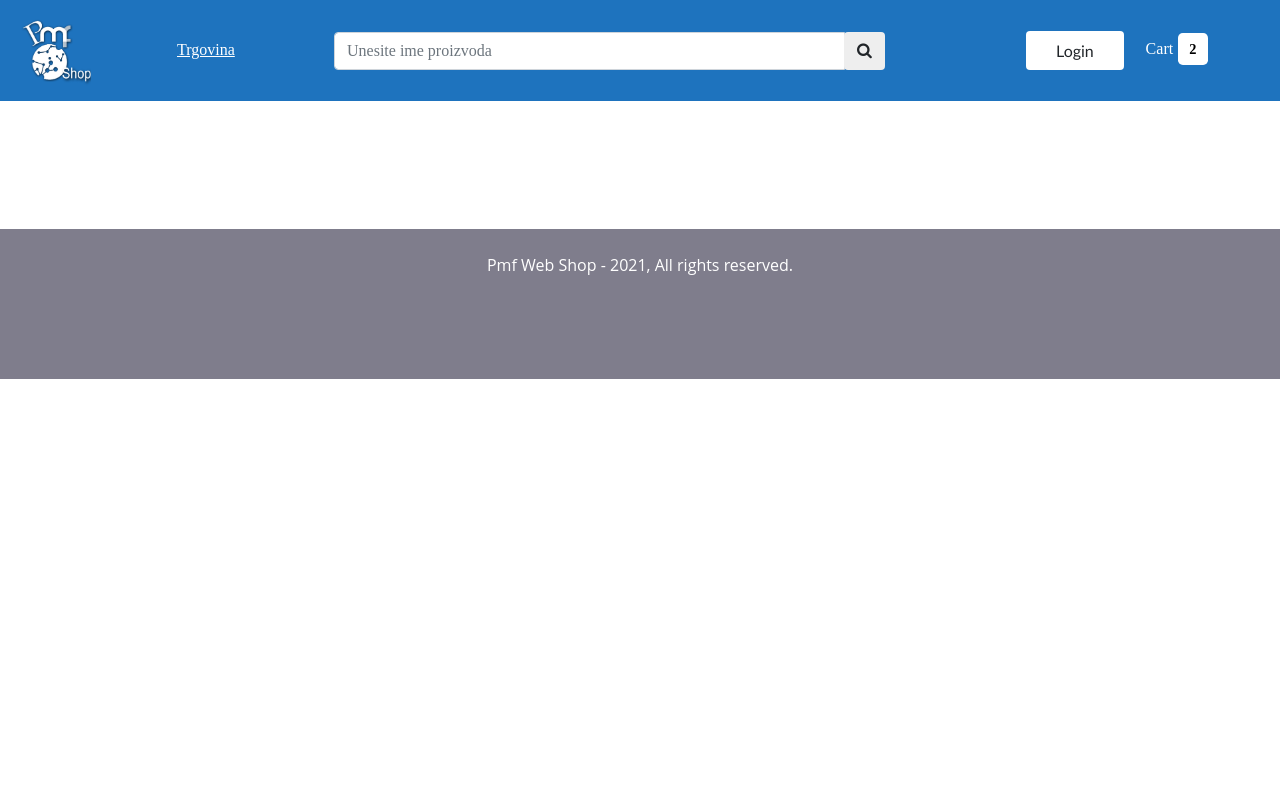
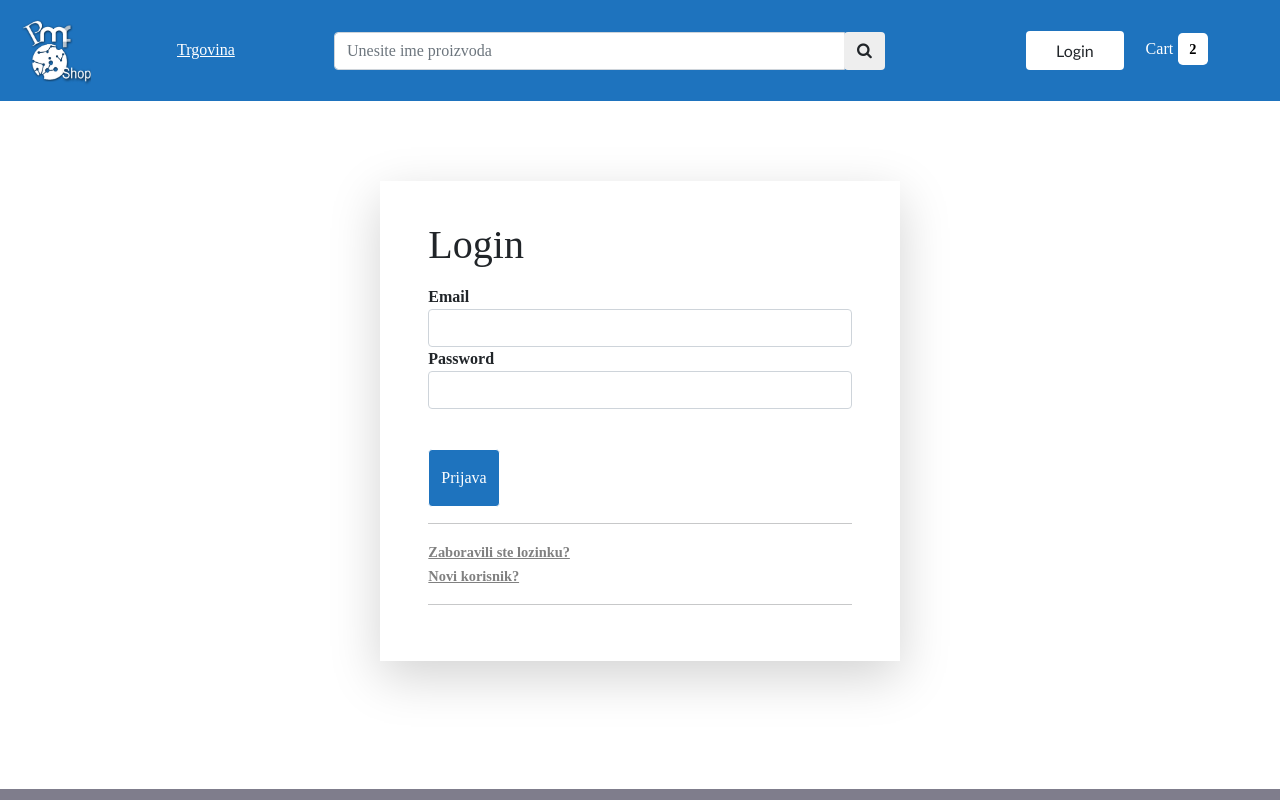
Before and after one commit to kurevijaa/PMF-Web-Shop, a React (Create React App) app in the folder frontend/: page /login in a window 1280 px wide. Built offline with nearby package versions, Linux system fonts and the light colour scheme; what react-alert-template-basic would draw is missing.

Commit message:
login user

```diff
--- a/frontend/src/App.css
+++ b/frontend/src/App.css
@@ -364,6 +364,7 @@
   margin-top: 5rem;
 
   font-weight: 700;
+
 }
 
 .wrapper form {
@@ -371,15 +372,17 @@
 }
 
 .wrapper form .btn {
-  background-color: #fa9c23;
-  border-color: #fa9c23;
+  background-color: #1e73be;
+  border-color: #ffffff;
   color: white;
   margin-top: 2.5rem;
+  margin-left: auto;
 }
 
 .wrapper form a {
   font-size: 0.9rem;
   color: grey;
+
 }
 
 /* Avatar */
--- a/frontend/src/App.js
+++ b/frontend/src/App.js
@@ -4,6 +4,7 @@
 import Home from './components/Home'
 import ProductDetails from './components/product/ProductDetails'
 import StorePage from './components/StorePage'
+import Login from './components/user/Login'
 
 function App() {
   return (
@@ -14,6 +15,7 @@
       <Route path="/search/:keyword" component={StorePage} />
       <Route path="/product/:id" component={ProductDetails} exact />
       <Route path="/Trgovina" component={StorePage} exact />
+      <Route path="/login" component={Login} />
 
       <Footer />
     </div>
--- /dev/null
+++ b/frontend/src/actions/userActions.js
@@ -0,0 +1,41 @@
+import axios from 'axios'
+import {
+    LOGIN_REQUEST,
+    LOGIN_SUCCESS,
+    LOGIN_FAIL,
+    CLEAR_ERRORS
+} from '../constants/userConstants'
+
+//Login
+export const login = (email,password) => async (dispatch) => {
+    try {
+        dispatch({
+            type: LOGIN_REQUEST
+        })
+        const config = {
+            headers: {
+                'Content-Type': 'application/json'
+            }
+        }
+
+        const { data } = await axios.post('/api/v1/login', { email, password }, config)
+
+        dispatch({
+            type: LOGIN_SUCCESS,
+            payload: data.user
+        })
+
+    }catch (error) {
+
+        dispatch({
+            type: LOGIN_FAIL,
+            payload: error.response.data.message
+        })
+    }
+}
+// Clear errors
+export const clearErrors = () => async (dispatch) => {
+    dispatch({
+        type: CLEAR_ERRORS
+    })
+}
--- a/frontend/src/components/layout/Header.js
+++ b/frontend/src/components/layout/Header.js
@@ -1,5 +1,5 @@
 import React, { Fragment } from 'react'
-import { Route } from 'react-router-dom'
+import { Route, Link } from 'react-router-dom'
 import Search from './Search'
 import StorePage from '../StorePage'
 
@@ -25,7 +25,7 @@
                 </div>
 
                 <div className="col-12 col-md-3 mt-4 mt-md-0 text-center">
-                    <button className="btn" id="login_btn">Login</button>
+                    <Link to="/login" className="btn ml-4" id="login_btn">Login</Link>
 
                     <span id="cart" className="ml-3">Cart</span>
                     <span className="ml-1" id="cart_count">2</span>
--- a/frontend/src/components/layout/Search.js
+++ b/frontend/src/components/layout/Search.js
@@ -1,7 +1,4 @@
 import React, { useState } from 'react'
-
-
-
 
 const Search = ({ history }) => {
 
--- /dev/null
+++ b/frontend/src/components/user/Login.js
@@ -0,0 +1,91 @@
+import React, { Fragment, useState, useEffect } from 'react'
+import { Link } from 'react-router-dom'
+
+import { useAlert } from 'react-alert'
+import { useDispatch, useSelector } from 'react-redux'
+import { login, clearErrors } from '../../actions/userActions'
+
+import Loader from '../layout/Loader'
+
+
+const Login = ({ history }) => {
+    const [email, setEmail] = useState('');
+    const [password, setPassword] = useState('');
+
+    const alert = useAlert();
+    const dispatch = useDispatch();
+
+    const { isAuthenticated, error, loading } = useSelector(state => state.auth);
+
+    useEffect(() => {
+        if (isAuthenticated) {
+            history.push('/')
+        }
+
+        if (error) {
+            alert.error(error);
+            dispatch(clearErrors());
+        }
+
+    }, [dispatch, alert, isAuthenticated, error, history])
+
+    const submitHandler = (e) => {
+        e.preventDefault();
+        dispatch(login(email, password))
+    }
+
+    return (
+        <Fragment>
+            {loading ? <Loader /> : (
+                <Fragment>
+
+                    <div className="row wrapper">
+                        <div className="col-10 col-lg-5">
+                            <form className="shadow-lg" onSubmit={submitHandler}>
+                                <h1 className="mb-3">Login</h1>
+                                <div className="form-group">
+                                    <label htmlFor="email_field">Email</label>
+                                    <input
+                                        type="email"
+                                        id="email_field"
+                                        className="form-control"
+                                        value={email}
+                                        onChange={(e) => setEmail(e.target.value)}
+                                    />
+                                </div>
+
+                                <div className="form-group">
+                                    <label htmlFor="password_field">Password</label>
+                                    <input
+                                        type="password"
+                                        id="password_field"
+                                        className="form-control"
+                                        value={password}
+                                        onChange={(e) => setPassword(e.target.value)}
+                                    />
+                                </div>
+                                <button
+                                    id="login_button"
+                                    type="submit"
+                                    className="btn btn-block py-3"
+                                >
+                                    Prijava
+                                </button>
+                                <hr></hr>
+                                <Link to="/password/forgot" className="float-right mb-4">Zaboravili ste lozinku?</Link>
+                                <br></br>
+                                <Link to="/register" className="float-right mt-3">Novi korisnik?</Link>
+                                <hr></hr>
+
+                            </form>
+                        </div>
+                    </div>
+
+
+                </Fragment>
+            )}
+        </Fragment>
+    )
+}
+
+export default Login
--- /dev/null
+++ b/frontend/src/constants/userConstants.js
@@ -0,0 +1,6 @@
+export const LOGIN_REQUEST='LOGIN_REQUEST'
+export const LOGIN_SUCCESS='LOGIN_SUCCESS'
+export const LOGIN_FAIL='LOGIN_FAIL'
+
+
+export const CLEAR_ERRORS='CLEAR_ERRORS'
--- /dev/null
+++ b/frontend/src/reducers/userReducers.js
@@ -0,0 +1,39 @@
+import {
+    LOGIN_REQUEST,
+    LOGIN_SUCCESS,
+    LOGIN_FAIL,
+    CLEAR_ERRORS
+} from '../constants/userConstants'
+
+export const authReducer = (state = { user: {} }, action) => {
+    switch (action.type) {
+
+        case LOGIN_REQUEST:
+            return {
+                loading: true,
+                isAuthenticated: false
+            }
+        case LOGIN_SUCCESS:
+            return {
+                ...state,
+                loading: false,
+                isAuthenticated: true,
+                user: action.payload
+            }
+        case LOGIN_FAIL:
+            return {
+                ...state,
+                loading: false,
+                isAuthenticated: false,
+                user: null,
+                error: action.payload
+            }
+        case CLEAR_ERRORS:
+            return {
+                ...state,
+                error: null
+            }
+
+        default: return state
+    }
+}
--- a/frontend/src/store.js
+++ b/frontend/src/store.js
@@ -3,10 +3,12 @@
 import { composeWithDevTools } from 'redux-devtools-extension';
 
 import { productsReducer, productDetailsReducer } from './reducers/productReducers.js';
+import { authReducer } from './reducers/userReducers'
 
 const reducer = combineReducers({
     products: productsReducer,
-    productDetails: productDetailsReducer
+    productDetails: productDetailsReducer,
+    auth: authReducer
 })
 
 
```
